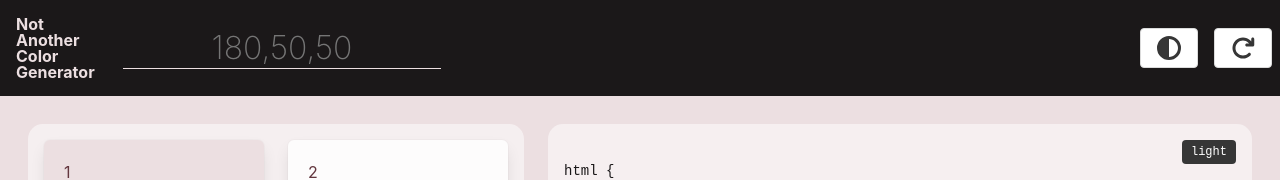
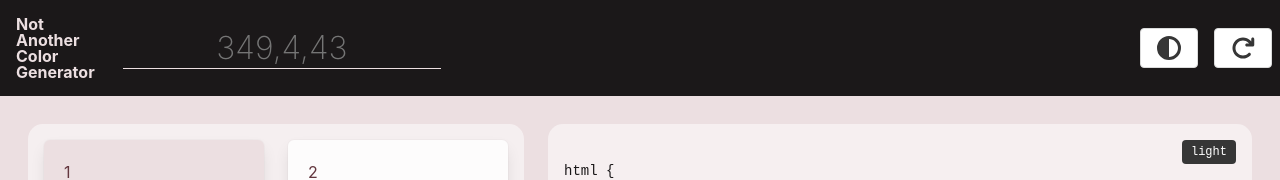
Before and after one commit to itsnelsonmartins/nacg, a React (Vite) app: page / in a window 1280 px wide. Shown: the top 180 px of the page. Built offline with nearby package versions, Linux system fonts and the light colour scheme.

Commit message:
added input placeholder to match the current hsl value

```diff
--- a/src/components/nav.component.jsx
+++ b/src/components/nav.component.jsx
@@ -84,7 +84,10 @@ const Nav = () => {
                         type='text'
                         name='inputColor'
                         onChange={inputColor}
-                        placeholder='180,50,50'
+                        placeholder={
+                            hslValue &&
+                            `${hslValue.h},${hslValue.s},${hslValue.l}`
+                        }
                     />
                 </form>
             </div>
```
